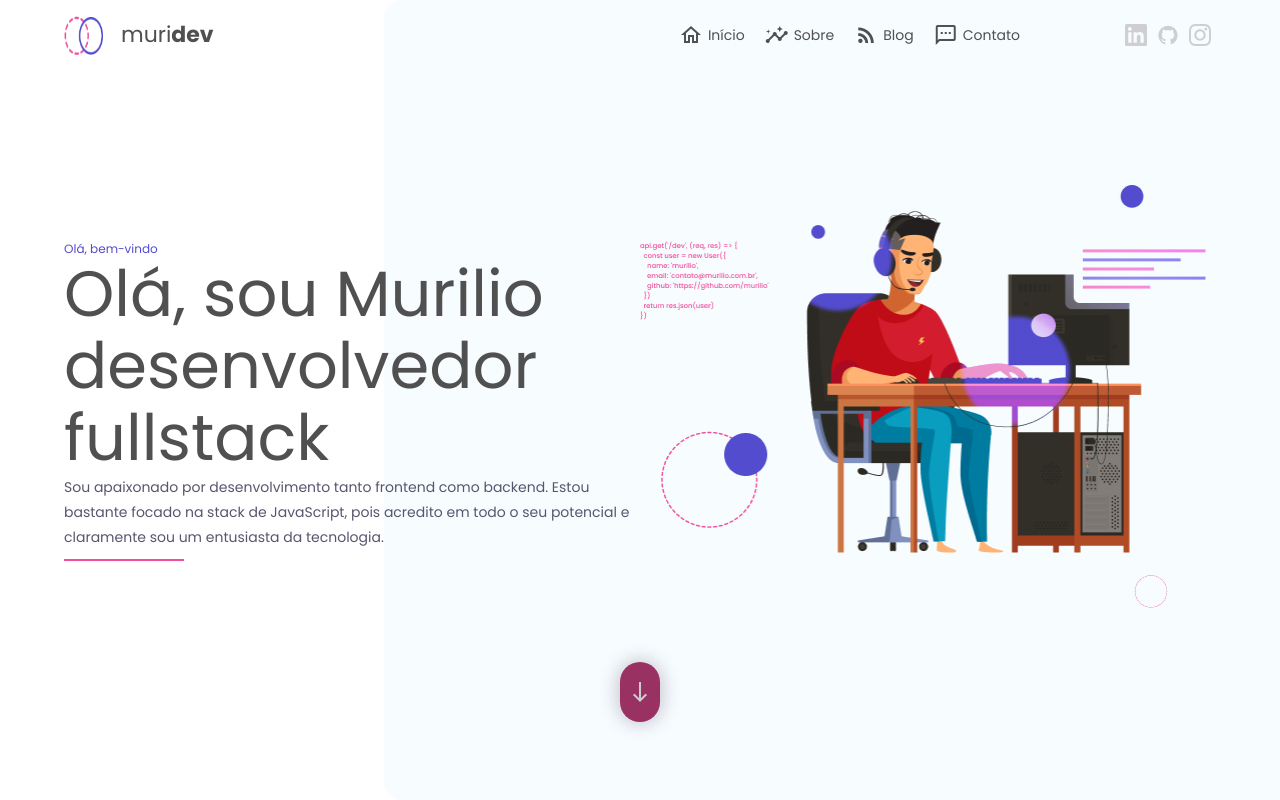
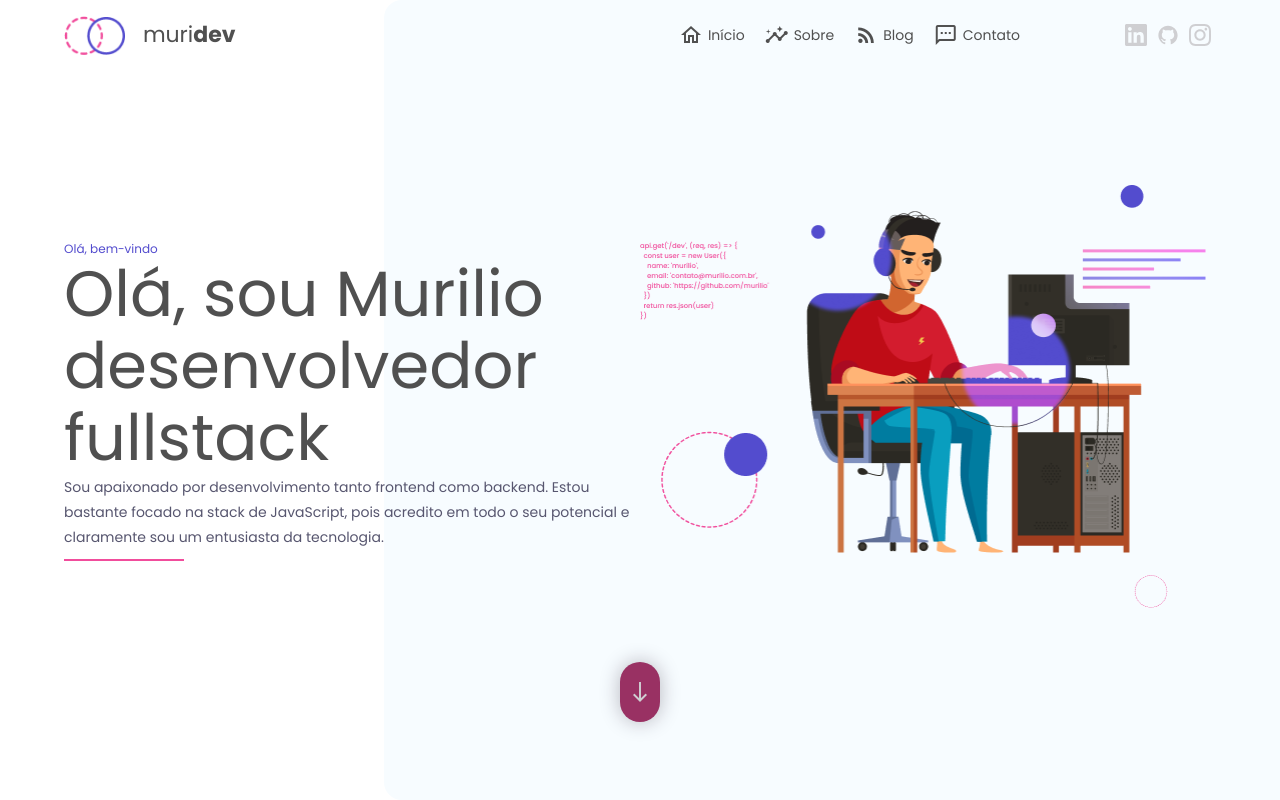
Before and after one commit to murilio/murilio, a Next.js app: page / in a window 1280 px wide. Shown: the top 800 px of the page. Built offline with nearby package versions, Linux system fonts and the light colour scheme.

Commit message:
otimizaçao no carregamento de links externos

```diff
--- a/src/components/Header/styles.ts
+++ b/src/components/Header/styles.ts
@@ -66,13 +66,13 @@ export const Container = styled.header`
         cursor: pointer;
 
         img {
-          height: 30px;
-          width: 30px;
+          height: 28px;
+          width: auto;
           transition: all 0.2s;
 
           @media only screen and (min-width: 768px) {
             height: 39px;
-            width: 39px;
+            width: auto;
           }
         }
 
@@ -144,7 +144,7 @@ export const Container = styled.header`
 
       > .logo > img {
         height: 25px;
-        width: 25px;
+        width: auto;
       }
     }
 
--- a/src/pages/_document.tsx
+++ b/src/pages/_document.tsx
@@ -33,8 +33,22 @@ export default class MyDocument extends Document {
       <Html lang="pt-br">
         <Head>
           <link rel="preconnect" href="https://fonts.gstatic.com" />
-          <link href="https://fonts.googleapis.com/css2?family=Poppins:wght@400;700&display=swap" rel="stylesheet" />
-          <link href="https://fonts.googleapis.com/css?family=Material+Icons|Material+Icons+Outlined|Material+Icons+Two+Tone|Material+Icons+Round|Material+Icons+Sharp&display=swap" rel="stylesheet" />
+          <link
+            href="https://fonts.googleapis.com/css2?family=Poppins:wght@400;700&display=swap"
+            rel="stylesheet"
+            as="style"
+            // @ts-ignore
+            onLoad="this.onload=null;this.rel='stylesheet'"
+          />
+          <noscript><link rel="stylesheet" href="https://fonts.googleapis.com/css2?family=Poppins:wght@400;700&display=swap" /></noscript>
+
+          <link
+            href="https://fonts.googleapis.com/css?family=Material+Icons|Material+Icons+Outlined|Material+Icons+Two+Tone|Material+Icons+Round|Material+Icons+Sharp&display=swap"
+            rel="stylesheet"
+            // @ts-ignore
+            onLoad="this.onload=null;this.rel='stylesheet'"
+          />
+          <noscript><link rel="stylesheet" href="https://fonts.googleapis.com/css?family=Material+Icons|Material+Icons+Outlined|Material+Icons+Two+Tone|Material+Icons+Round|Material+Icons+Sharp&display=swap" /></noscript>
 
           <link rel="shortcut icon" href="/favicon.ico" type="image/x-icon" />
           <link rel="apple-touch-icon" sizes="76x76" href="/apple-touch-icon.png" />
```
